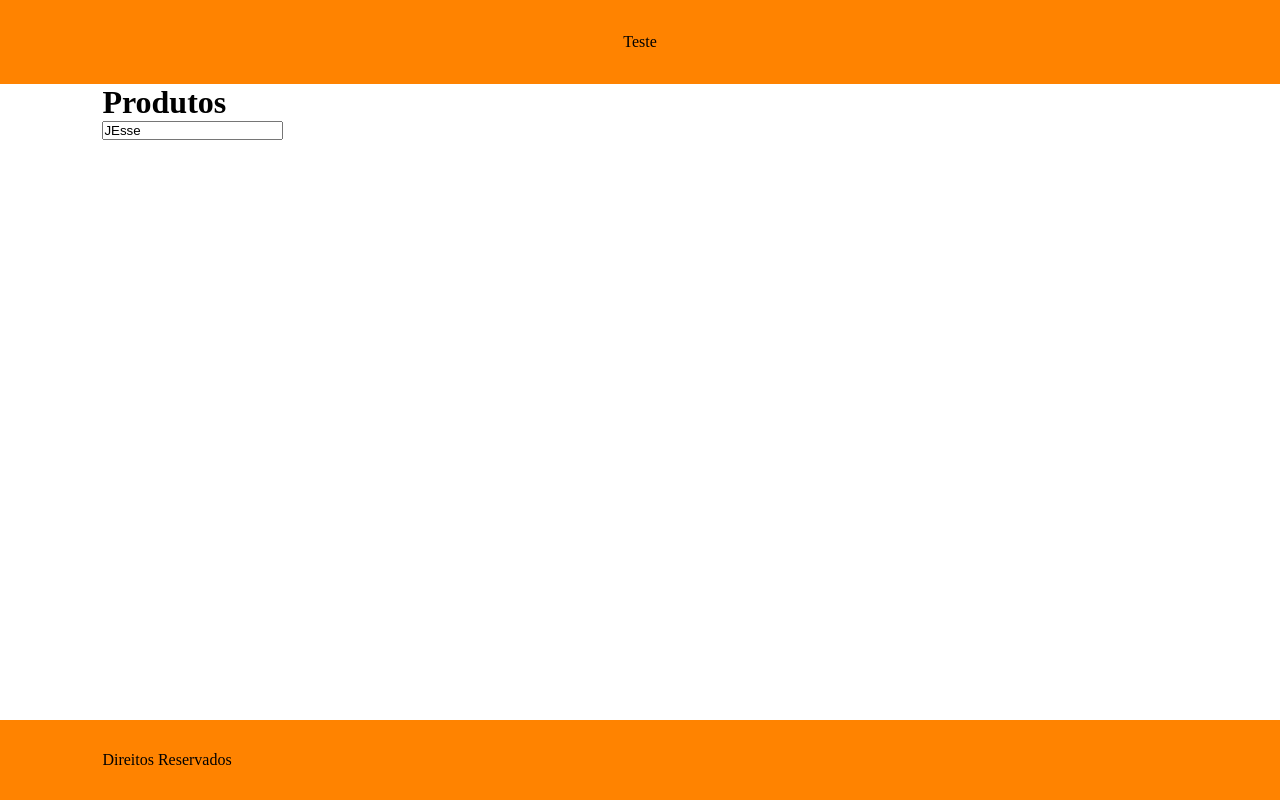
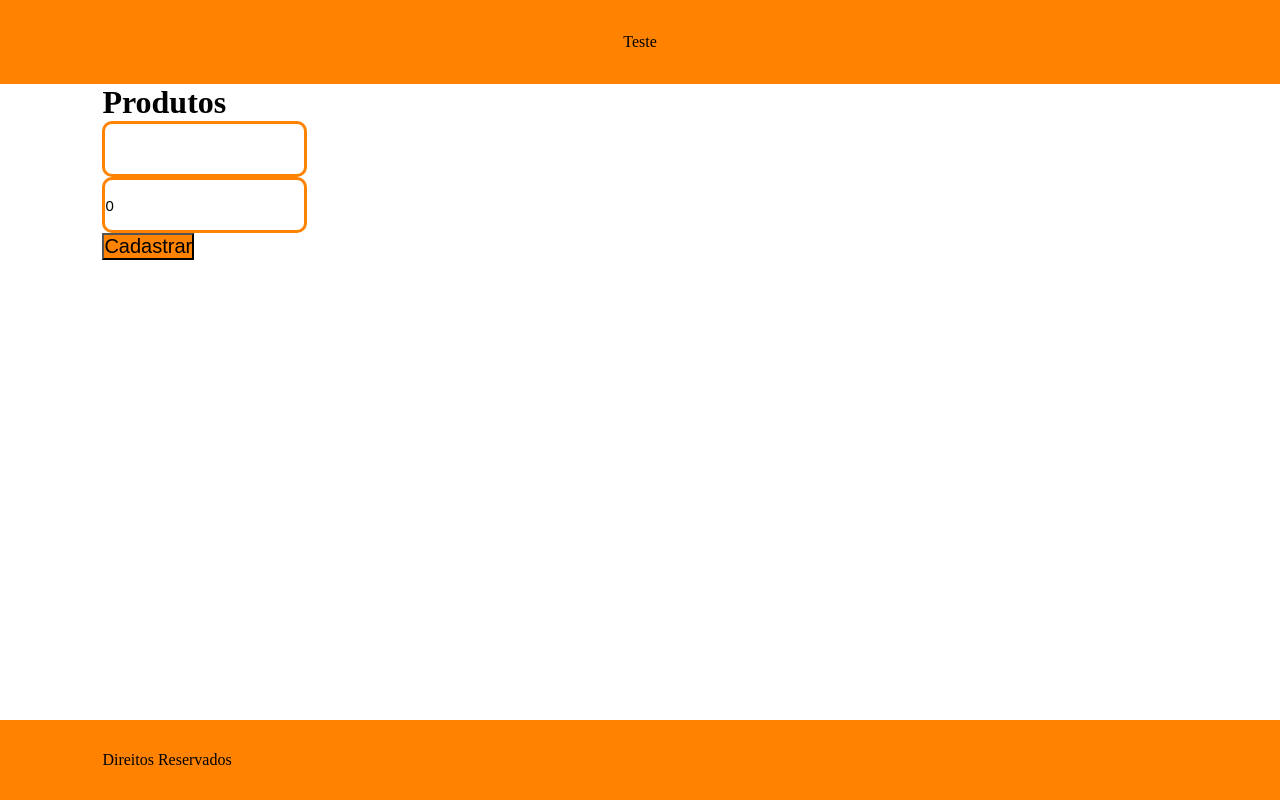
Before and after one commit to Levandovski/-api-restful-react, a React (Create React App) app: page /dashboard/produtos in a window 1280 px wide. Built offline with nearby package versions, Linux system fonts and the light colour scheme.

Commit message:
New implementation the components

```diff
--- a/src/components/Button/styles.ts
+++ /dev/null
@@ -1,5 +0,0 @@
-import styled from 'styled-components';
-
-export const Container = styled.div`
-
-`;
--- /dev/null
+++ b/src/components/Buttons/index.tsx
@@ -0,0 +1,18 @@
+import React from 'react';
+
+import { ButtonsChange } from './styles';
+
+interface buttonProps{
+	onChange?: any;
+	name: string;
+}
+
+const Buttons = (props: any) => {
+  return (
+		<ButtonsChange>
+			<input type="button" className='btn' value={props.name} />
+		</ButtonsChange>
+	);
+}
+
+export default Buttons;
--- /dev/null
+++ b/src/components/Buttons/styles.ts
@@ -0,0 +1,11 @@
+import styled from 'styled-components';
+
+export const ButtonsChange = styled.div`
+	.btn{
+		outline: none ;
+		background:#FF8300;
+		font-size:20px;
+	}
+
+
+`;
--- /dev/null
+++ b/src/components/Inputs/index.tsx
@@ -0,0 +1,35 @@
+import React from 'react';
+
+import { InputsText } from './styles';
+
+interface InputProps {
+	value: string | number;
+	onChange: any;
+	type?: string;
+}
+
+const Inputs = (props: InputProps) => {
+
+	if (props.type === 'text') {
+		return (
+			<InputsText>
+				<input type={props.type} className='input-text' onChange={props.onChange} value={props.value} />
+			</InputsText>
+		)
+	} else if (props.type === 'number') {
+		return (
+			<InputsText>
+				<input type={props.type} className='input-text' onChange={props.onChange} value={props.value} />
+			</InputsText>
+		)
+	}
+
+	return (
+		<InputsText>
+			<input type={props.type} className='input-text' onChange={props.onChange} value={props.value} />
+		</InputsText>
+	)
+
+}
+
+export default Inputs;
--- /dev/null
+++ b/src/components/Inputs/styles.ts
@@ -0,0 +1,16 @@
+import styled from "styled-components";
+
+export const InputsText = styled.div`
+	.input-text {
+		height:50px;
+		border:3px solid #FF8300;
+		border-radius:10px;
+		font-size:15px;
+
+		:hover, :active, :focus{
+			border:3px solid #FF8300;
+			outline:none;
+		}
+	}
+
+`;
--- a/src/pages/Dashboard/Produtos/index.tsx
+++ b/src/pages/Dashboard/Produtos/index.tsx
@@ -1,14 +1,26 @@
-import React from 'react';
+import React, { useState } from 'react';
+import Buttons from '../../../components/Buttons';
+
+import Inputs from '../../../components/Inputs';
 
 import { Container } from './styles';
 
 const Produtos: React.FC = () => {
+	const [name, setName] = useState<string>('');
+	const [price, setPrice] = useState<number>(0);
+
+	const handleChange = (e: any, setState: any) => {
+		setState(e.target.value);
+	}
+
 	return (
 		<Container>
 			<h1>Produtos</h1>
-			<input className='input-text' type="text" value="JEsse"/>
+			<Inputs onChange={(e: string) => handleChange(e, setName)} value={name} type='text' />
+			<Inputs onChange={(e: string) => handleChange(e, setPrice)} value={price} type='number' />
+			<Buttons name={'Cadastrar'} />
 		</Container>
-		)
+	)
 
 }
 
--- a/src/pages/Login/index.tsx
+++ b/src/pages/Login/index.tsx
@@ -1,9 +1,11 @@
 import React from 'react';
 
-// import { Container } from './styles';
+import { Container } from './styles';
 
 export const Login: React.FC = () => {
 	return <div>
-		<h1>Login</h1>
+		<Container>
+			<h1>Login</h1>
+		</Container>
 	</div>
 }
--- a/src/routes/index.tsx
+++ b/src/routes/index.tsx
@@ -28,6 +28,7 @@ export const Routes: React.FC = () => {
 			{routes.map((e: routesProps) => {
 				return <Route key={e.id} path={e.path} element={<e.component />} />
 			})}
+			<Route path="*" element={<Navigate to={'/dashboard/produtos'} />} />
 		</Switch >
 	)
 }
--- a/src/routes/routes.ts
+++ b/src/routes/routes.ts
@@ -11,11 +11,6 @@ interface routesProps {
 export const routes: routesProps[] = [
 	{
 		id: 0,
-		path: "/",
-		component: Login,
-	},
-	{
-		id: 2,
 		path: "/dashboard/produtos",
 		component: Produtos,
 	},
```
Also changed, not shown: src/components/Button/index.tsx (deleted, +0 -9 lines).
